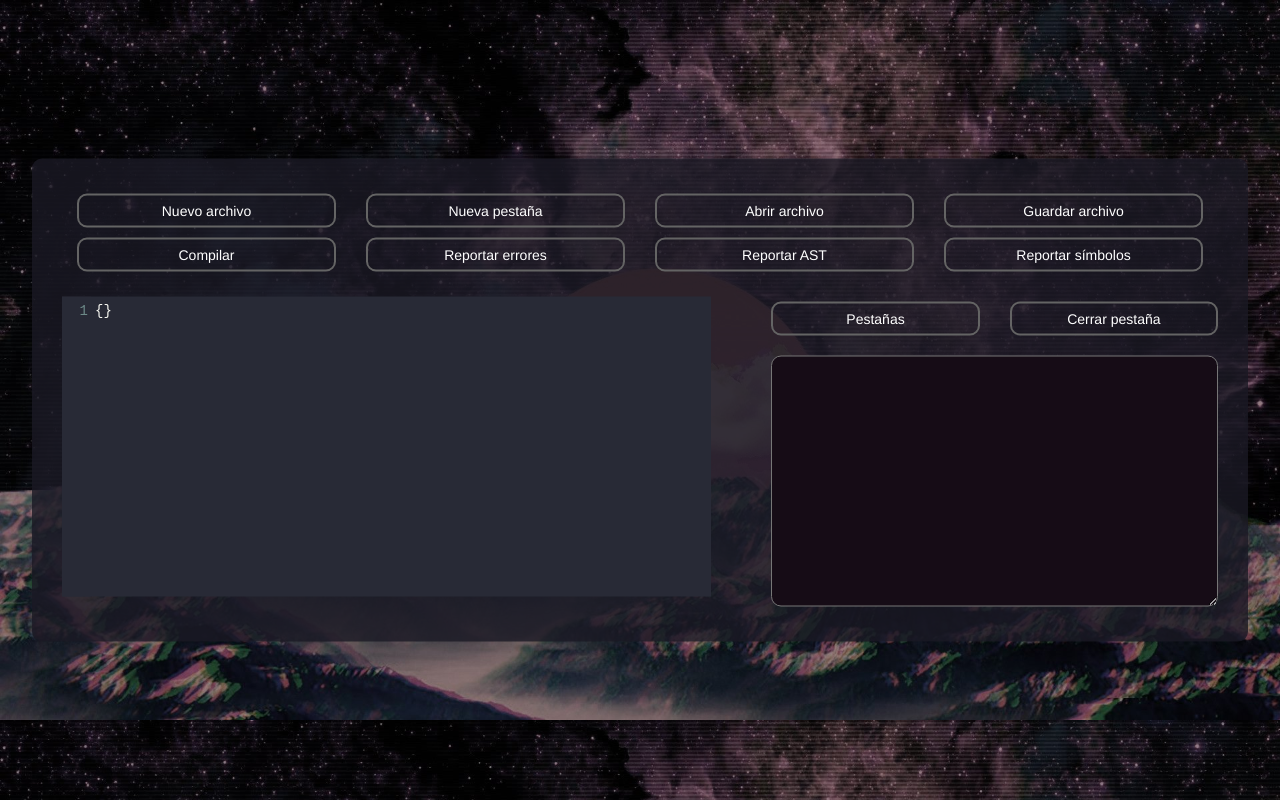
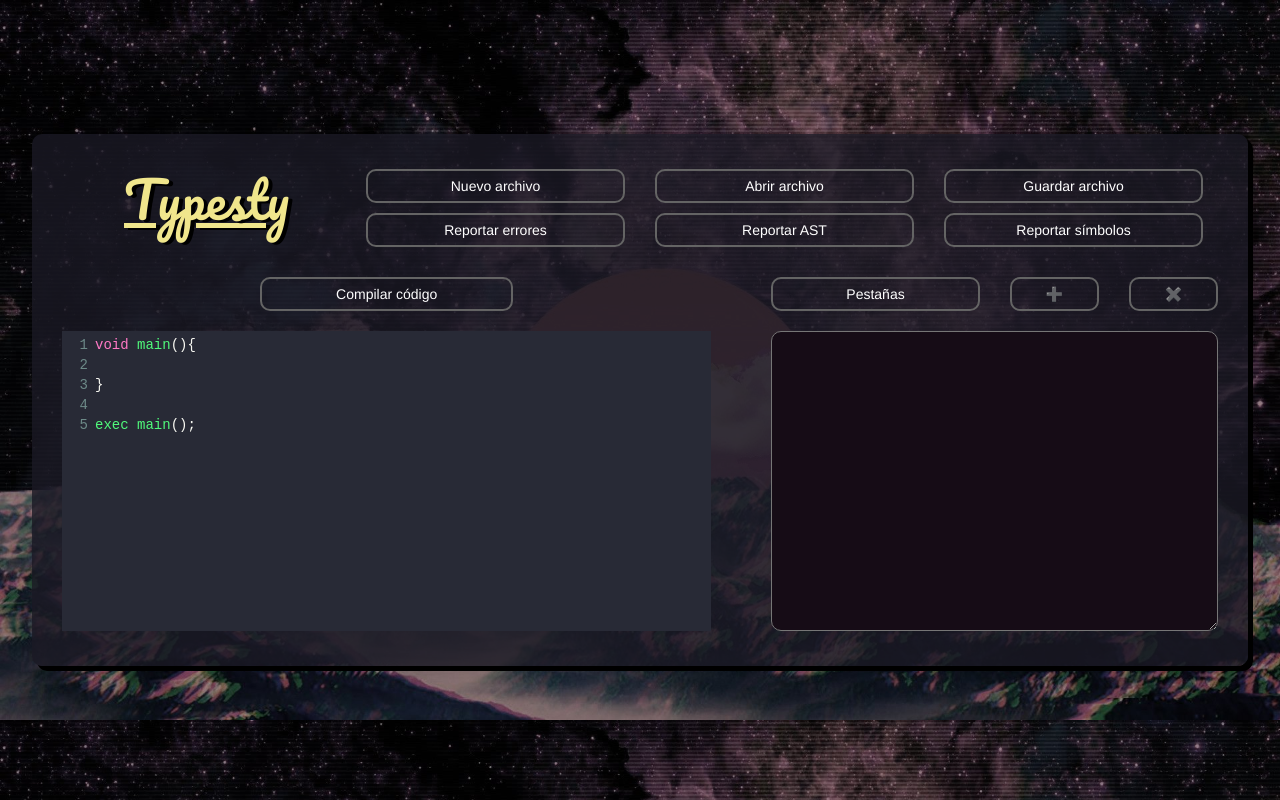
Before and after one commit to PabloC54/-Compi1-Proyecto-2, a React (Create React App) app in the folder typesty/: page / in a window 1280 px wide. Built offline with nearby package versions, Linux system fonts and the light colour scheme.

Commit message:
Renovación de la interfaz, separación en componetes y manual de usuario

```diff
--- a/typesty/public/index.css
+++ b/typesty/public/index.css
@@ -1,4 +1,5 @@
 @import url('https://fonts.googleapis.com/css2?family=Fira+Code&display=swap');
+@import url('https://fonts.googleapis.com/css2?family=Pacifico&display=swap');
 
 .CodeMirror {
   font-family: 'Fira Code', monospace;
@@ -14,6 +15,27 @@ body {
   padding: 5% 0;
 }
 
+/* width */
+::-webkit-scrollbar {
+  height: 10px;
+  width: 10px;
+}
+
+/* Track */
+::-webkit-scrollbar-track {
+  background: #9b9b9b28;
+}
+
+/* Handle */
+::-webkit-scrollbar-thumb {
+  background: rgb(189, 190, 114);
+}
+
+/* Handle on hover */
+::-webkit-scrollbar-thumb:hover {
+  background: rgb(156, 155, 77);
+}
+
 #wrap {
   width: 95%;
   background-color: rgba(27, 25, 37, 0.8);
@@ -23,6 +45,19 @@ body {
   left: 50%;
   transform: translate(-50%, -50%);
   padding: 20px 15px;
+  box-shadow: 5px 5px black;
+}
+
+.app-logo {
+  text-align: center;
+}
+
+.app-logo span {
+  font-family: 'Pacifico', cursive;
+  font-size: 50px;
+  color: khaki;
+  text-decoration: underline;
+  text-shadow: 4px 2px black;
 }
 
 div button {
@@ -46,6 +81,11 @@ button:active {
   size: 12px;
 }
 
+#centered-col {
+  float: none;
+  margin: 0 auto;
+}
+
 .dropdown-content {
   display: none;
   position: absolute;
@@ -56,7 +96,7 @@ button:active {
 }
 
 .dropdown-content span {
-  background-color: rgb(20, 20, 40);
+  background-color: rgb(42, 38, 59);
   color: lightgray;
   padding: 12px 16px;
   text-decoration: none;
@@ -64,7 +104,7 @@ button:active {
 }
 
 .dropdown-content span:hover {
-  background-color: rgb(25, 25, 60);
+  background-color: rgba(30, 26, 46, 1);
 }
 
 .show {
@@ -72,7 +112,8 @@ button:active {
 }
 
 .dropdown-content span.selected-tab {
-  background-color: rgb(30, 30, 70);
+  background-color: rgb(231, 224, 161);
+  color: black;
 }
 
 #buttons {
@@ -83,12 +124,16 @@ button:active {
   padding: 10px 30px;
 }
 
+.codemirror {
+  padding-top: 15px;
+}
+
 #consolearea {
   padding: 10px 30px;
 }
 
 #console {
-  padding-top: 15px;
+  padding: 15px 15px 0;
 }
 
 #console textarea {
@@ -96,10 +141,10 @@ button:active {
   font-size: 13px;
   margin: auto;
   width: 100%;
-  height: 251px;
+  height: 300px;
   padding: 12px 8px;
   scrollbar-width: 0;
   border-radius: 10px;
   background-color: rgb(22, 12, 22);
-  color: cornflowerblue;
+  color: khaki;
 }
--- a/typesty/src/Analyzer/interpreter.js
+++ b/typesty/src/Analyzer/interpreter.js
@@ -14,7 +14,7 @@ exec main(5);
 */
 
 import s from './symbols.js'
-import { copyArray } from './util'
+import { copyArray } from '../services/util'
 
 // ===================> CORE <========================
 
@@ -523,17 +523,9 @@ const operations = {
   and: (izq, der) => Boolean(izq.Valor) && Boolean(der.Valor),
   or: (izq, der) => Boolean(izq.Valor) || Boolean(der.Valor),
   casteo: (izq, der) => {
-    switch (izq.Valor) {
-      case 'int':
-        return parseInt(der.Valor)
-      case 'double':
-        return parseFloat(der.Valor)
-      case 'string':
-        return String(der.Valor)
-      case 'char':
-        return String.fromCharCode(der.Valor)
-      default:
-    }
+    if (['int', 'double'].includes(izq.Tipo)) return der.Tipo === 'char' ? der.Valor.charCodeAt(0) : parseInt(der.Valor)
+    else if (izq.Tipo === 'string') return String(der.Valor)
+    else if (izq.Tipo === 'char') return String.fromCharCode(der.Valor)
   },
   incremento: (izq, _der) => izq.Valor + 1,
   decremento: (izq, _der) => izq.Valor - 1
@@ -558,7 +550,14 @@ const getSymbols = () => {
     for (let env of environments) {
       for (let [id, value] of Object.entries(env.Simbolos)) {
         if (value.Tipo_retorno)
-          symbols.push([value.Linea, value.Columna, env.ID, value.Tipo, value.Tipo_retorno || 'void', value.ID])
+          symbols.push([
+            value.Linea,
+            value.Columna,
+            env.ID,
+            value.Tipo_retorno === 'void' ? 'Metodo' : 'Funcion',
+            value.Tipo_retorno,
+            value.ID
+          ])
         else symbols.push([value.Linea, value.Columna, env.ID, 'Variable', value.Tipo, id])
       }
     }
@@ -624,6 +623,8 @@ const interpret = (INS) => {
 
   $Instructions(INS, global_env)
   $Llamada(toExecute.Llamada, global_env)
+
+  return { printed: getPrinted(), interpreted_errors: getErrors(), symbols: getSymbols() }
 }
 
 const $Instructions = (INS, env) => {
@@ -658,14 +659,14 @@ const $Instructions = (INS, env) => {
     }
 
     if (Instruction.Tipo === 'Return') {
-      if (!functions) return Error(Instruction.Linea, Instruction.Columna, 'Instruccion return fuera de una función')
+      if (!functions.length) return Error(Instruction.Linea, Instruction.Columna, 'Instruccion return fuera de una función')
       let Expresion = Instruction.Expresion ? $Evaluar(Instruction.Expresion, env) : null
       return { ...Instruction, Expresion }
     } else if (Instruction.Tipo === 'Break') {
-      if (!cycles) return Error(Instruction.Linea, Instruction.Columna, 'Instruccion break fuera de una función')
+      if (!cycles.length) return Error(Instruction.Linea, Instruction.Columna, 'Instruccion break fuera de una función')
       return Instruction
     } else if (Instruction.Tipo === 'Continue') {
-      if (!cycles) return Error(Instruction.Linea, Instruction.Columna, 'Instruccion continue fuera de una función')
+      if (!cycles.length) return Error(Instruction.Linea, Instruction.Columna, 'Instruccion continue fuera de una función')
       return Instruction
     }
   }
@@ -688,7 +689,7 @@ const $Evaluar = (Operacion, env) => {
     default:
   }
 
-  let left_expression = $Evaluar(Operacion.Izquierda, env)
+  let left_expression = Operacion.Izquierda ? $Evaluar(Operacion.Izquierda, env) : null
   let rigth_expression = Operacion.Derecha ? $Evaluar(Operacion.Derecha, env) : null
 
   if (!left_expression) return Error(Operacion.Linea, Operacion.Columna, `No se pudo realizar la operacion '${Operacion.Tipo}'`)
@@ -697,8 +698,8 @@ const $Evaluar = (Operacion, env) => {
     if (!rigth_expression) return Error(Operacion.Linea, Operacion.Columna, `No se pudo realizar la operacion 'condicional'`)
 
     let condition = $Evaluar(Operacion.Condicion, env)
-    if (condition.Tipo !== 'boolean')
-      return Error(condition.Linea, condition.Columna, 'Se esperaba una condición en la operación ternaria')
+    if (!condition || condition.Tipo !== 'boolean')
+      return Error(Operacion.Linea, Operacion.Columna, 'No se pudo realizar la operación ternaria')
     return condition.Valor ? left_expression : rigth_expression
   }
 
@@ -730,11 +731,13 @@ const $Declaracion = ({ Linea, Columna, Tipo_variable, ID, Expresion }, env) =>
     value = $Evaluar(Expresion, env)
     if (!value) return Error(Linea, Linea, `No se pudo realizar la declaracion`)
     if (value.Tipo !== Tipo_variable)
-      return Error(
-        Linea,
-        Columna,
-        `El tipo de la variable '${ID}' (${Tipo_variable}) no coincide con el valor asignado (${value.Tipo})`
-      )
+      if (Tipo_variable === 'double' && value.Tipo === 'int') value.Tipo = 'double'
+      else
+        return Error(
+          Linea,
+          Columna,
+          `El tipo de la variable '${ID}' (${Tipo_variable}) no coincide con el valor asignado (${value.Tipo})`
+        )
   } else value = s.Simbolo(Linea, Columna, Tipo_variable, default_values[Tipo_variable])
 
   Declare(env, ID, value)
@@ -780,8 +783,8 @@ const $Llamada = ({ Linea, Columna, ID, Parametros }, env) => {
   for (let i = 0; i < values.length; i++) {
     if (funcion.Parametros[0].Tipo_variable !== values[0].Tipo)
       return Error(
-        -1,
-        -1,
+        Linea,
+        Columna,
         `Se esperaba un parámetro ${funcion.Parametros[0].Tipo_variable} para '${funcion.Parametros[0].ID}' (${ID})`
       )
   }
@@ -798,12 +801,14 @@ const $Llamada = ({ Linea, Columna, ID, Parametros }, env) => {
   let result = $Instructions(funcion.Instrucciones, new_env)
   let return_value
 
-  if (funcion.Tipo_retorno !== 'void') {
-    if (!result) Error(Linea, Columna, `La funcion '${ID}' no retorna un valor '${funcion.Tipo_retorno}'`)
-    else if (funcion.Tipo_retorno !== result.Expresion.Tipo)
-      Error(result.Linea, result.Columna, `La función '${ID}' debe retornar un ${funcion.Tipo_retorno}`)
-    else return_value = result.Expresion
-  } else if (result && result.Expression) Error(result.Linea, result.Columna, `No se esperaba un retorno en el método '${ID}'`)
+  if (funcion.Tipo_retorno === 'void') {
+    if (result && result.Expression) Error(result.Linea, result.Columna, `No se esperaba un retorno en el método '${ID}'`)
+  } else if (result) {
+    if (funcion.Tipo_retorno !== result.Expresion.Tipo)
+      if (funcion.Tipo_retorno === 'double' && result.Expresion.Tipo === 'int') result.Expresion.Tipo = 'double'
+      else Error(result.Linea, result.Columna, `La función '${ID}' debe retornar un ${funcion.Tipo_retorno}`)
+    return_value = result.Expresion
+  } else Error(Linea, Columna, `La funcion '${ID}' no retorna un valor '${funcion.Tipo_retorno}'`)
 
   functions.pop()
   return return_value
@@ -1176,8 +1181,10 @@ const $DoWhile = ({ Linea, Columna, Condicion, Instrucciones }, env) => {
         )
     }
 
+  let first_iteration = s.Simbolo(Linea, Columna, 'boolean', true)
+
   while (true) {
-    let condition = $Evaluar(Condicion, env)
+    let condition = first_iteration || $Evaluar(Condicion, env)
     if (!condition) {
       cycles.pop()
       return Error(Linea, Columna, `No se pudo ejecutar la sentencia do-while`)
@@ -1185,6 +1192,10 @@ const $DoWhile = ({ Linea, Columna, Condicion, Instrucciones }, env) => {
     if (condition.Tipo !== 'boolean') {
       cycles.pop()
       return Error(Linea, Columna, 'Se esperaba una condicion dentro del do-while')
+    }
+    if (!condition.Valor) {
+      cycles.pop()
+      return
     }
 
     let result = $Instructions(INS, new_env)
@@ -1198,11 +1209,8 @@ const $DoWhile = ({ Linea, Columna, Condicion, Instrucciones }, env) => {
       } else if (result.Tipo === 'Continue') continue
     }
 
-    if (!condition.Valor) {
-      cycles.pop()
-      return
-    }
+    first_iteration = null
   }
 }
 
-export { interpret, getErrors, getSymbols, getPrinted }
+export { interpret }
--- a/typesty/src/components/App.js
+++ b/typesty/src/components/App.js
@@ -1,16 +1,19 @@
 import { useState, useRef } from 'react'
 
-import { UnControlled as CodeMirror } from 'react-codemirror2'
-import 'codemirror/lib/codemirror.css'
-import 'codemirror/theme/dracula.css'
-import 'codemirror/mode/javascript/javascript'
-
-import { interpret, getPrinted, getErrors, getSymbols } from '../Analyzer/interpreter'
-import { report, graphAST } from '../Analyzer/util'
+import { reportTable, graphAST } from '../services/reporter'
+import { toTitle, saveFile } from '../services/util'
+import { interpret } from '../Analyzer/interpreter'
+import { Logo } from './Logo'
+import { Button } from './Button'
+import { Code } from './Code'
+import { Console } from './Console'
+import { Dropdown } from './Dropdown'
 const { parse } = require('../Analyzer/analyzer.js')
 
 const App = () => {
-  const [content, setContent] = useState({ number: 1, text: '{}' })
+  const INITIAL_FILE = 'void main(){\n\t\n}\n\nexec main();'
+
+  const [content, setContent] = useState({ number: 1, text: INITIAL_FILE })
   const [tabs, setTabs] = useState({ 1: content.text })
   const [expanded, setExpanded] = useState(false)
   const [logs, setLogs] = useState([])
@@ -26,9 +29,10 @@ const App = () => {
     editor.setCursor(c)
   }
 
-  //> New File
+  //> File handling
+
   const handleNewFile = () => {
-    setContent({ ...content, text: '{}' })
+    setContent({ ...content, text: INITIAL_FILE })
     Log('Nuevo archivo .ty')
   }
 
@@ -36,9 +40,7 @@ const App = () => {
     inputFile.current.click()
   }
 
-  //> Open File
   let fileReader
-
   const handleFileUpload = (file) => {
     if (file === undefined) return
     fileReader = new FileReader()
@@ -52,23 +54,12 @@ const App = () => {
     setContent({ ...content, text: text })
   }
 
-  const handleSave = (text, name) => {
-    const element = document.createElement('a')
-    const file = new Blob([text], {
-      type: 'text/plain'
-    })
-    element.href = URL.createObjectURL(file)
-    element.download = name
-    element.click()
-  }
-
-  //> Save File
   const handleFileSave = () => {
-    handleSave(content.text, 'code.ty')
+    saveFile(content.text, 'code.ty')
     Log('Se guardó el archivo .ty')
   }
 
-  //> Compilar
+  //> Compile
 
   const handleCompile = () => {
     const { parsed_body, parsed_errors } = parse(content.text)
@@ -82,7 +73,6 @@ const App = () => {
 
     if (parsed_errors.length) {
       setErrors(parsed_errors)
-      console.log('parsed errors', ...parsed_errors.map((e) => `[${e.Linea}, ${e.Columna}] ${e.Tipo}: ${e.Mensaje}`))
       return Log(
         [
           `Compilando...`,
@@ -95,14 +85,13 @@ const App = () => {
     }
 
     let start = performance.now()
-    interpret([...parsed_body])
+    let { printed, interpreted_errors, symbols } = interpret([...parsed_body])
     let end = performance.now()
 
-    setSymbols(getSymbols())
+    setSymbols(symbols)
 
-    let semantic_errors = getErrors()
-    if (semantic_errors.length) {
-      let compiler_errors = [...parsed_errors, ...semantic_errors]
+    if (interpreted_errors.length) {
+      let compiler_errors = [...parsed_errors, ...interpreted_errors]
       setErrors(compiler_errors)
       return Log(
         [
@@ -115,10 +104,10 @@ const App = () => {
       )
     }
 
-    Log([`Compilando...`, ...toTitle(`Output (${(end - start).toFixed(6)} milisegundos)`), ...getPrinted()], true)
+    Log([`Compilando...`, ...toTitle(`Output (${(end - start).toFixed(6)} milisegundos)`), ...printed], true)
   }
 
-  //> Reporte AST
+  //> Reports
 
   const handleASTReport = () => {
     if (!Object.keys(parsed).length) return Log('No hay código compilado para generar el AST')
@@ -127,50 +116,38 @@ const App = () => {
     let file_content = dot_content
 
     // generar png del dot
-    handleSave(file_content, 'AST.png')
+    saveFile(file_content, 'AST.png')
     Log('Se descargargó el AST')
   }
-
-  //> Reporte de errores
 
   const handleErrorsReport = () => {
     if (!errors.length) return Log('No hay errores para reportar')
 
-    let file_content = report('Errores', errors)
+    let file_content = reportTable('Errores', errors)
 
-    handleSave(file_content, 'errors.html')
+    saveFile(file_content, 'errors.html')
     Log('Se descargaron los errores encontrados')
   }
-
-  //> Tabla de símbolos
 
   const handleSymbolsReport = () => {
     if (!symbols.length) return Log('No hay tabla de símbolos para reportar')
 
-    let file_content = report('Símbolos', symbols)
+    let file_content = reportTable('Símbolos', symbols)
 
-    handleSave(file_content, 'symbols.html')
+    saveFile(file_content, 'symbols.html')
     Log('Se descargó la tabla de símbolos')
   }
-
-  //> Consola
-
-  const Log = (msg, clear = false) => {
-    clear ? setLogs(typeof msg === 'string' ? [msg] : msg) : setLogs(logs.concat(msg))
-    if (!clear) document.getElementById('logger').scrollTop = document.getElementById('logger').scrollHeight
-  }
-
-  const toTitle = (msg) => ['='.repeat(msg.length + 4), `| ${msg} |`, '='.repeat(msg.length + 4)]
 
   //> Pestañas
 
   const handleDropDown = () => (expanded ? setExpanded(false) : setExpanded(true))
 
   const handleNewTab = () => {
-    let i = getNumber()
+    let i = 1
+    while (Object.keys(tabs).includes(String(i))) i++
 
-    setTabs({ ...tabs, [content.number]: content.text, [i]: '{}' })
-    setContent({ number: parseInt(i), text: '{}' })
+    setTabs({ ...tabs, [content.number]: content.text, [i]: INITIAL_FILE })
+    setContent({ number: parseInt(i), text: INITIAL_FILE })
   }
 
   const handleChangeTab = (i) => {
@@ -183,30 +160,28 @@ const App = () => {
   const handleCloseTab = () => {
     if (Object.keys(tabs).length === 1) return Log('Únicamente hay una pestaña')
 
-    const temp = Object.keys(tabs).reduce((object, key) => {
+    const new_tabs = Object.keys(tabs).reduce((object, key) => {
       if (parseInt(key) !== content.number) {
         object[parseInt(key)] = tabs[key]
       }
       return object
     }, {})
 
-    setTabs(temp)
+    setTabs(new_tabs)
     setContent({ number: 1, text: tabs[1] })
   }
 
-  const getNumber = () => {
-    let i = 1
-    while (Object.keys(tabs).includes(String(i))) i++
-    return i
+  //> Console
+
+  const Log = (msg, clear = false) => {
+    clear ? setLogs(typeof msg === 'string' ? [msg] : msg) : setLogs(logs.concat(msg))
+    if (!clear) document.getElementById('logger').scrollTop = document.getElementById('logger').scrollHeight
   }
 
   return (
-    <div className='row'>
+    <div className='container'>
       <div id='wrap' className='col-lg-12'>
-        <div id='buttons'>
-          <div className='row'>
-            <div className='col-lg-3'>
-              <button onClick={handleNewFile}>Nuevo archivo</button>
+        <div id='buttons' className='row'>
           <input
             style={{ display: 'none' }}
             type='file'
@@ -217,71 +192,27 @@ const App = () => {
               e.target.value = null
             }}
           />
-            </div>
-            <div className='col-lg-3'>
-              <button onClick={handleNewTab}>Nueva pestaña</button>
-            </div>
-            <div className='col-lg-3'>
-              <button onClick={handleFileOpen}>Abrir archivo</button>
-            </div>
-            <div className='col-lg-3'>
-              <button onClick={handleFileSave}>Guardar archivo</button>
-            </div>
+          <Logo />
+          <Button onClick={handleNewFile} text={'Nuevo archivo'} />
+          <Button onClick={handleFileOpen} text={'Abrir archivo'} />
+          <Button onClick={handleFileSave} text={'Guardar archivo'} />
+          <Button onClick={handleErrorsReport} text={'Reportar errores'} />
+          <Button onClick={handleASTReport} text={'Reportar AST'} />
+          <Button onClick={handleSymbolsReport} text={'Reportar símbolos'} />
         </div>
         <div className='row'>
-            <div className='col-lg-3'>
-              <button onClick={handleCompile}>Compilar</button>
-            </div>
-            <div className='col-lg-3'>
-              <button onClick={handleErrorsReport}>Reportar errores</button>
-            </div>
-            <div className='col-lg-3'>
-              <button onClick={handleASTReport}>Reportar AST</button>
-            </div>
-            <div className='col-lg-3'>
-              <button onClick={handleSymbolsReport}>Reportar símbolos</button>
-            </div>
-          </div>
-        </div>
-        <div className='row'>
-          <div id='code' className='col-lg-7'>
-            <CodeMirror
-              value={content.text}
-              options={{
-                mode: 'javascript',
-                theme: 'dracula',
-                lineNumbers: true,
-                tabindex: 2
-              }}
-              onChange={handleContentChange}
-            />
-          </div>
+          <Code onChange={handleContentChange} text={content.text}>
+            <Button onClick={handleCompile} text={'Compilar código'} width={5} id={'centered-col'} />
+          </Code>
           <div id='consolearea' className='col-lg-5'>
             <div className='row'>
-              <div className='col-lg-6'>
-                <button onClick={handleDropDown} className='dropbtn'>
-                  Pestañas
-                </button>
-                <div className={`dropdown-content ${expanded ? 'show' : ''}`}>
-                  {Object.keys(tabs).map((index) => (
-                    <span
-                      key={index}
-                      className={parseInt(index) === content.number ? 'selected-tab' : ''}
-                      onClick={() => handleChangeTab(index)}>
-                      Pestaña {index}
-                    </span>
-                  ))}
+              <Button onClick={handleDropDown} text={'Pestañas'} className={'dropbtn'} width={6}>
+                <Dropdown tabs={tabs} expanded={expanded} onChange={handleChangeTab} number={content.number} />
+              </Button>
+              <Button onClick={handleNewTab} text={'➕'} width={3} />
+              <Button onClick={handleCloseTab} text={'✖️'} width={3} />
             </div>
-              </div>
-              <div className='col-lg-6'>
-                <button onClick={handleCloseTab}>Cerrar pestaña</button>
-              </div>
-            </div>
-            <div className='row'>
-              <div id='console' className='col-lg-12'>
-                <textarea id='logger' readOnly defaultValue={logs.map((log) => log + '\n').join('')} />
-              </div>
-            </div>
+            <Console logs={logs} />
           </div>
         </div>
       </div>
--- /dev/null
+++ b/typesty/src/components/Button.js
@@ -0,0 +1,8 @@
+export function Button({ onClick, text, children, width = 3, id }) {
+  return (
+    <div className={`col-lg-${width}`} id={id}>
+      <button onClick={onClick}>{text}</button>
+      {children}
+    </div>
+  )
+}
--- /dev/null
+++ b/typesty/src/components/Code.js
@@ -0,0 +1,23 @@
+import { UnControlled as CodeMirror } from 'react-codemirror2'
+import 'codemirror/lib/codemirror.css'
+import 'codemirror/theme/dracula.css'
+import 'codemirror/mode/javascript/javascript'
+
+export function Code({ text, onChange, children }) {
+  return (
+    <div id='code' className='col-lg-7'>
+      <div className='row justify-content-center'>{children}</div>
+      <CodeMirror
+        className={'codemirror'}
+        value={text}
+        options={{
+          mode: 'javascript',
+          theme: 'dracula',
+          lineNumbers: true,
+          tabindex: 2
+        }}
+        onChange={onChange}
+      />
+    </div>
+  )
+}
--- /dev/null
+++ b/typesty/src/components/Console.js
@@ -0,0 +1,9 @@
+export function Console({logs}) {
+  return (
+    <div className='row'>
+      <div id='console' className='col-lg-12'>
+        <textarea id='logger' readOnly defaultValue={logs.map((log) => log + '\n').join('')} />
+      </div>
+    </div>
+  )
+}
--- /dev/null
+++ b/typesty/src/components/Dropdown.js
@@ -0,0 +1,11 @@
+export function Dropdown({ tabs, expanded, onChange, number }) {
+  return (
+    <div className={`dropdown-content ${expanded ? 'show' : ''}`}>
+      {Object.keys(tabs).map((index) => (
+        <span key={index} className={parseInt(index) === number ? 'selected-tab' : ''} onClick={() => onChange(index)}>
+          Pestaña {index}
+        </span>
+      ))}
+    </div>
+  )
+}
--- /dev/null
+++ b/typesty/src/components/Logo.js
@@ -0,0 +1,7 @@
+export function Logo({ width = 3 }) {
+  return (
+    <div className={`col-lg-${width} app-logo`}>
+      <span>Typesty</span>
+    </div>
+  )
+}
--- /dev/null
+++ b/typesty/src/services/util.js
@@ -0,0 +1,15 @@
+const copyArray = (INS) => JSON.parse(JSON.stringify(INS))
+
+const toTitle = (msg) => ['='.repeat(msg.length + 4), `| ${msg} |`, '='.repeat(msg.length + 4)]
+
+const saveFile = (content, name) => {
+  const element = document.createElement('a')
+  const file = new Blob([content], {
+    type: 'text/plain'
+  })
+  element.href = URL.createObjectURL(file)
+  element.download = name
+  element.click()
+}
+
+export { copyArray, toTitle, saveFile }
```
Also changed, not shown: typesty/src/Analyzer/analyzer.js (+74 -66 lines), typesty/src/services/reporter.js (renamed from typesty/src/Analyzer/util.js, +4 -4 lines), 6 other files (tests, documents, lock files or other folders). Lines whose indentation alone changed are shown as unchanged.
